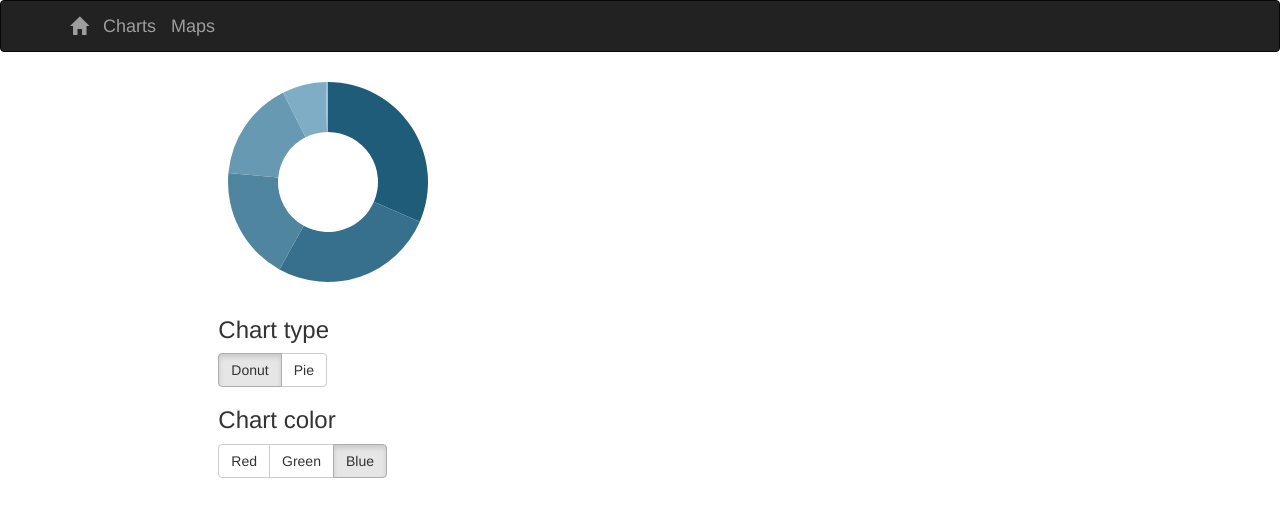
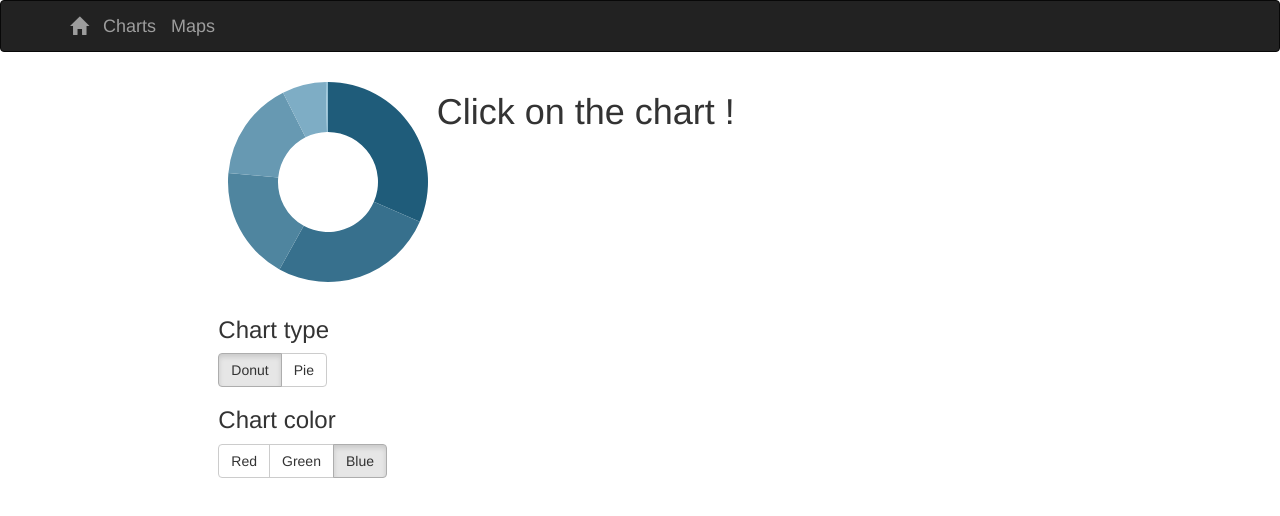
Before and after one commit to EKlevrai/courantderacines, a React (Create React App) app: page /charts in a window 1280 px wide. Shown: the top 516 px of the page. Built offline with nearby package versions, Linux system fonts and the light colour scheme.

Commit message:
[bugfix/chart] removed p and added click instruction

```diff
--- a/src/components/chart/charts/Pie.js
+++ b/src/components/chart/charts/Pie.js
@@ -112,7 +112,6 @@ class PieChart extends Component {
 						<div id={'pie'}/>
 						<div className={'toggles'}>
 							<h3>Chart type</h3>
-							<p>
 							<ToggleButtonGroup type={'radio'} name="donut/pie" defaultValue={1} onChange={this.toggleType}>
 	 							<ToggleButton value={1}>
 		 							Donut
@@ -121,9 +120,7 @@ class PieChart extends Component {
 									Pie
 								</ToggleButton>
  							</ToggleButtonGroup>
-							</p>
 							<h3>Chart color</h3>
-							<p>
 							<ToggleButtonGroup type={'radio'} name="color" defaultValue={3} onChange={this.toggleColor}>
 	 							<ToggleButton value={1}>
 		 							Red
@@ -135,7 +132,6 @@ class PieChart extends Component {
 									Blue
 								</ToggleButton>
  							</ToggleButtonGroup>
-							</p>
 						</div>
 				</Col>
 				<Col md={9}>
--- a/src/components/chart/charts/PieChartHighligth.js
+++ b/src/components/chart/charts/PieChartHighligth.js
@@ -24,7 +24,7 @@ class PieChartHighlight extends Component {
 				</div>
 	    );
 		}
-		return (<div></div>);
+		return (<h1>Click on the chart ! </h1>);
   }
 }
 
```
Lines whose indentation alone changed are shown as unchanged.
